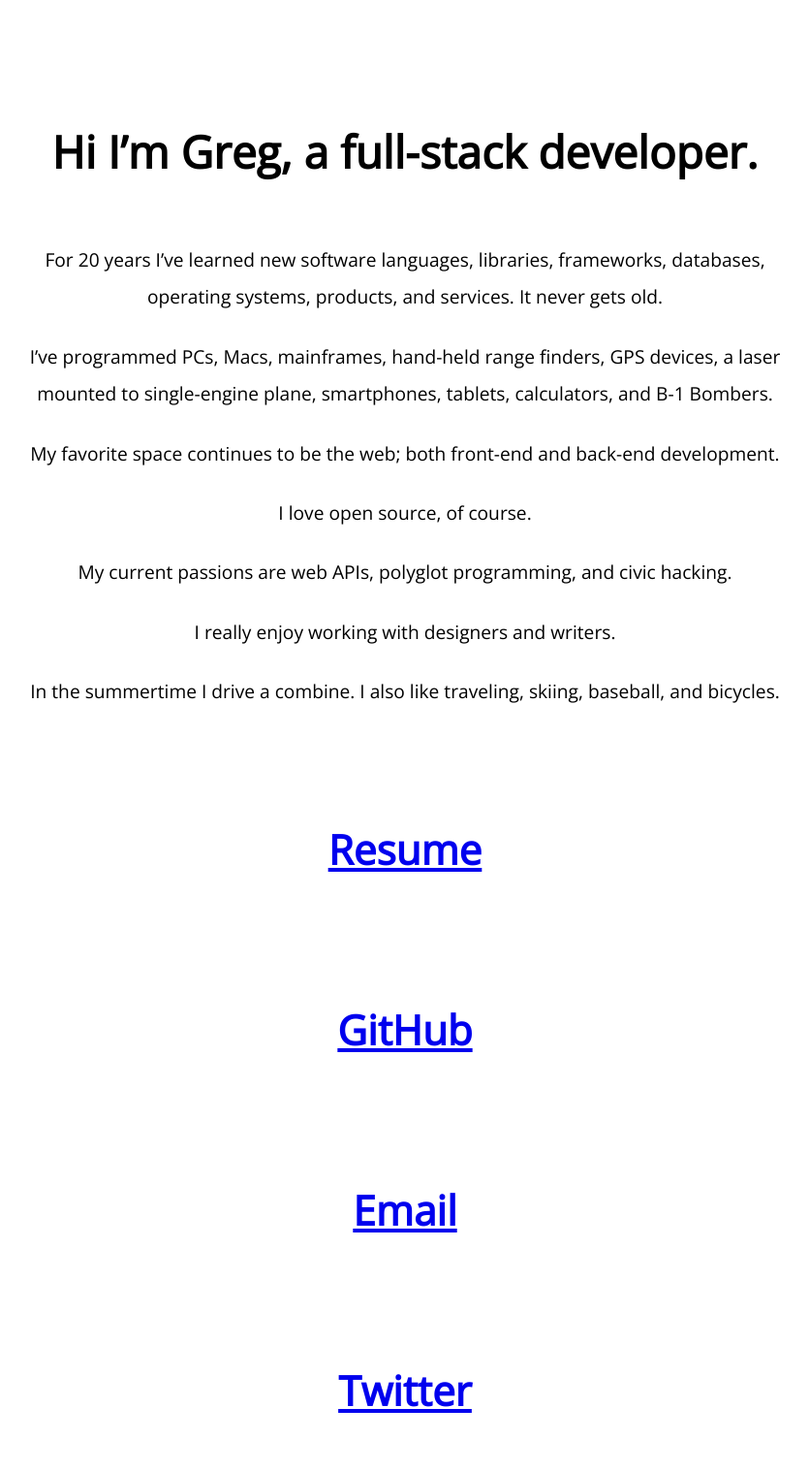
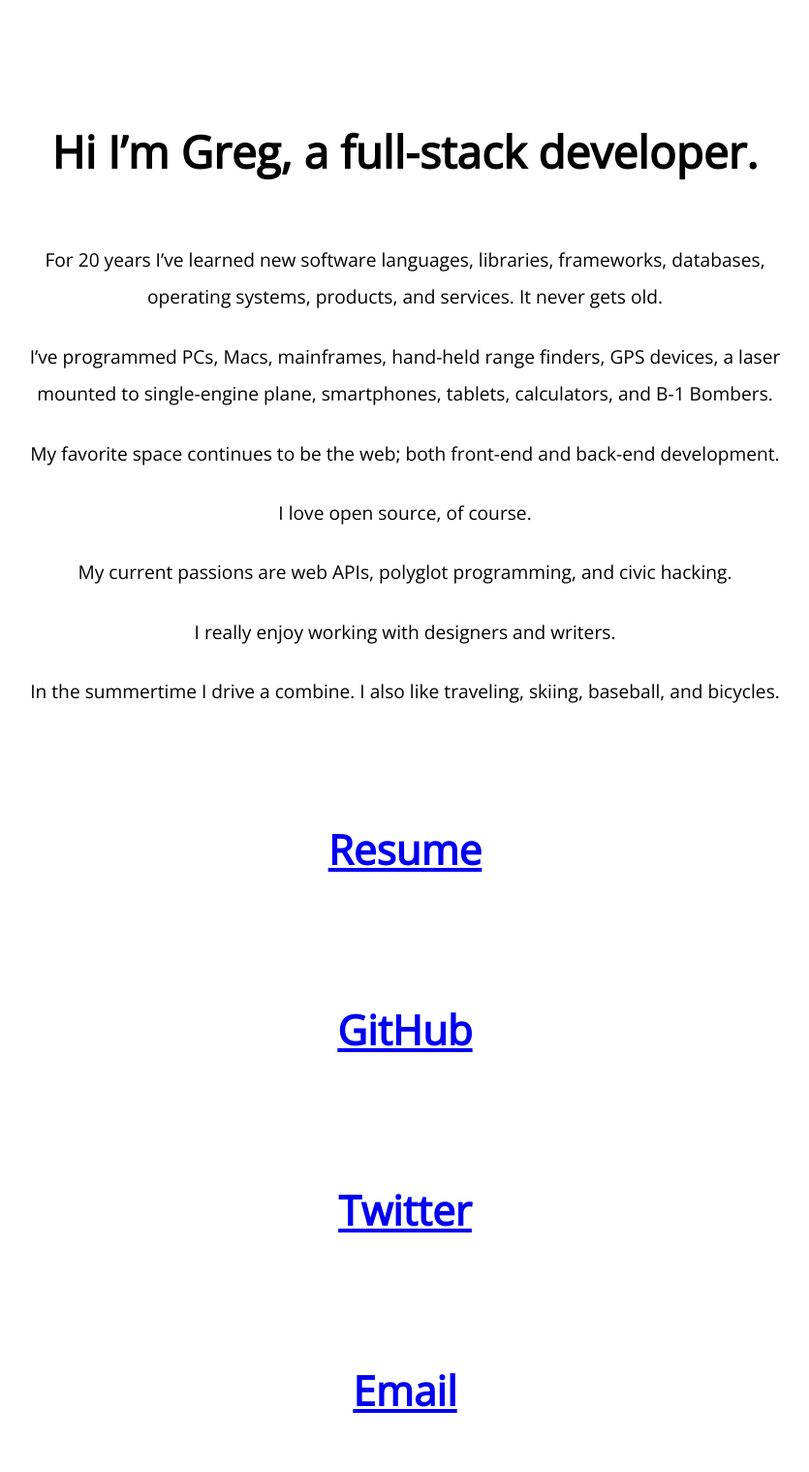
Before and after one commit to gregoryjscott/gregoryjscott.github.io, a Jekyll site: the page built from index.md, in a window 1280 px wide. Shown: the whole page at 97% size, without its empty margins (222-1057 px from the left). Built offline with Jekyll 4.4.1, drawn with Linux system fonts in a browser that asks for light colours.

```diff
--- a/_includes/links.md
+++ b/_includes/links.md
@@ -2,6 +2,6 @@
 
 # [GitHub](https://github.com/gregoryjscott)
 
+# [Twitter](https://twitter.com/gregoryjscott)
+
 # [Email](mailto:me@gregoryjscott.com)
-
-# [Twitter](https://twitter.com/gregoryjscott)
```
